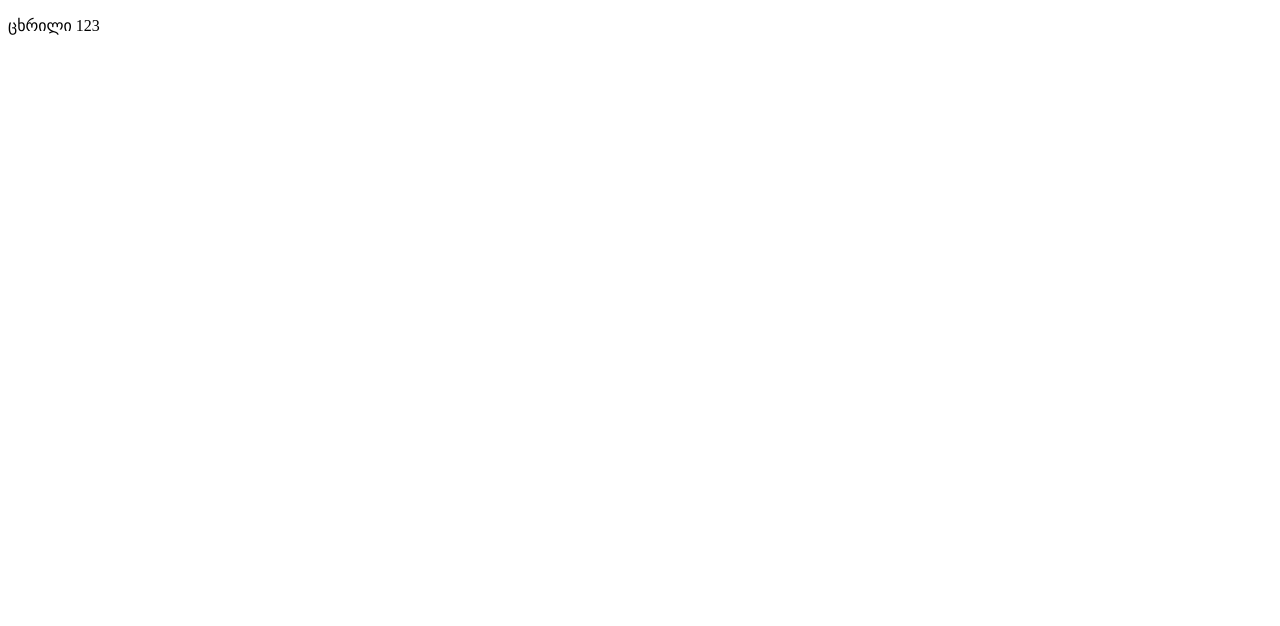
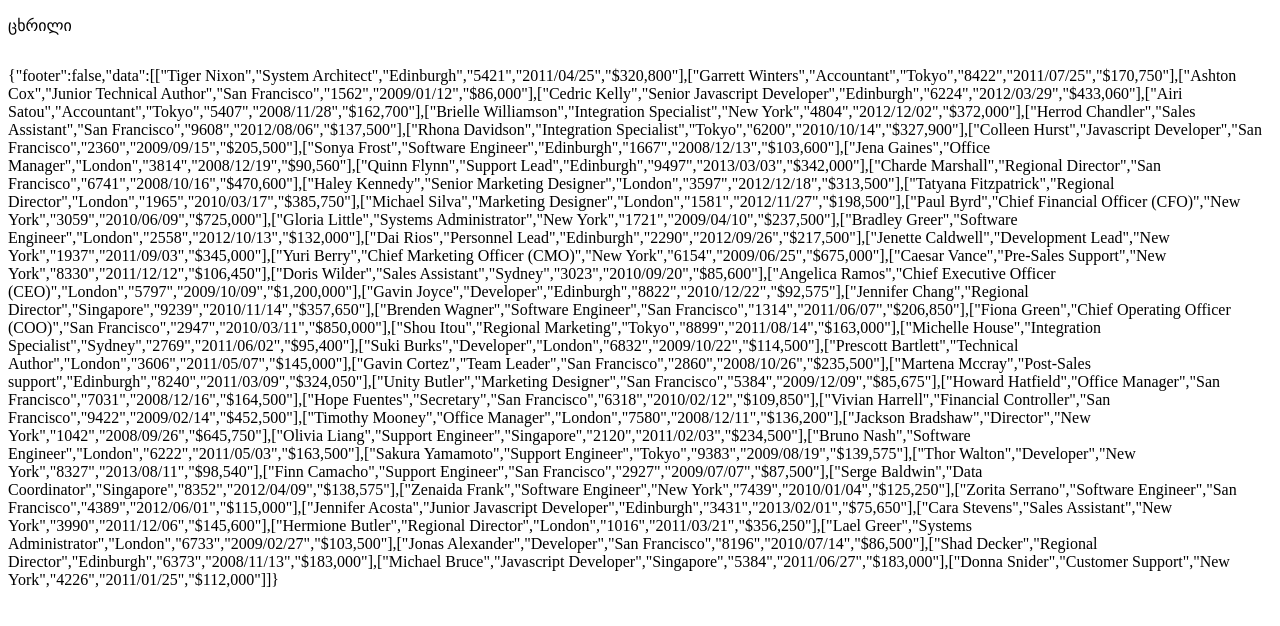
Before and after one commit to makho-kukhianidze/test1233, a plain HTML site: page index.html in a window 1280 px wide. Drawn offline with Linux system fonts and the light colour scheme.

Commit message:
Add files via upload

```diff
--- a/index.html
+++ b/index.html
@@ -7,7 +7,7 @@
 </head>
 <body>
 
-<p>ცხრილი 123</p>
+<p>ცხრილი</p>
 
 <table id="myTable">
 
@@ -15,7 +15,7 @@
 
 
 
-<div id="table-container"></div>
+<p id="json-data"></p>
 
 
 
```
Also changed, not shown: first.js (line endings or trailing spaces).
